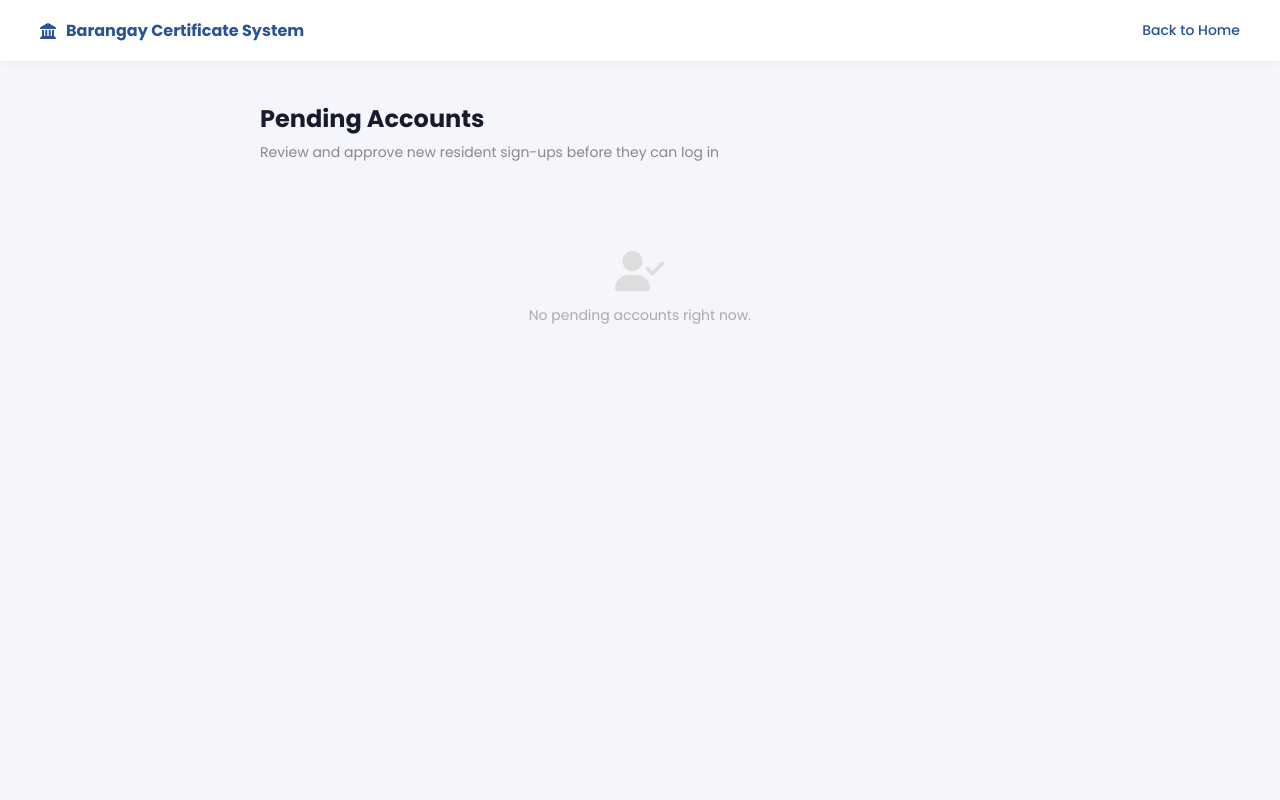
After one commit to connie-max/barangay-cert-system, a Django app: page /pending-accounts/ in a window 1280 px wide. The commit adds this page. Run offline with Django 5.2, Linux system fonts and the light colour scheme; the visitor is signed in with stand-in values (Sample User, id 1); data comes from the database, SQL or seed files in the repository.

Commit message:
Add resident account verification with staff approval, full name field, and fix Prettier formatting conflict with Django templates

```diff
--- a/certificates/forms.py
+++ b/certificates/forms.py
@@ -10,9 +10,10 @@ class CertificateRequestForm(forms.ModelForm):
 
 
 class ResidentSignUpForm(UserCreationForm):
+    full_name = forms.CharField(max_length=150)
     address = forms.CharField(max_length=255)
     contact_number = forms.CharField(max_length=20, required=False)
 
     class Meta:
         model = User
-        fields = ['username', 'password1', 'password2', 'address', 'contact_number']
+        fields = ['username', 'password1', 'password2', 'full_name', 'address', 'contact_number']
--- a/certificates/models.py
+++ b/certificates/models.py
@@ -11,11 +11,12 @@ class CertificateType(models.Model):
 
 class Resident(models.Model):
     user = models.OneToOneField(User, on_delete=models.CASCADE)
+    full_name = models.CharField(max_length=150, default='')
     address = models.CharField(max_length=255)
     contact_number = models.CharField(max_length=20, blank=True)
 
     def __str__(self):
-        return self.user.username
+        return self.full_name or self.user.username
 
 
 class CertificateRequest(models.Model):
--- /dev/null
+++ b/certificates/templates/certificates/pending_accounts.html
@@ -0,0 +1,183 @@
+<!doctype html>
+<html lang="en">
+    <head>
+        <meta charset="UTF-8" />
+        <title>Pending Accounts - Barangay Certificate System</title>
+        <link rel="preconnect" href="https://fonts.googleapis.com" />
+        <link
+            href="https://fonts.googleapis.com/css2?family=Poppins:wght@400;500;600;700&display=swap"
+            rel="stylesheet"
+        />
+        <link
+            rel="stylesheet"
+            href="https://cdnjs.cloudflare.com/ajax/libs/font-awesome/6.5.1/css/all.min.css"
+        />
+        <style>
+            * {
+                margin: 0;
+                padding: 0;
+                box-sizing: border-box;
+            }
+
+            body {
+                font-family: 'Poppins', sans-serif;
+                background: #f4f6fb;
+                min-height: 100vh;
+            }
+
+            .topbar {
+                background: #ffffff;
+                padding: 18px 40px;
+                display: flex;
+                justify-content: space-between;
+                align-items: center;
+                box-shadow: 0 2px 10px rgba(0, 0, 0, 0.04);
+            }
+
+            .topbar .brand {
+                display: flex;
+                align-items: center;
+                gap: 10px;
+                font-weight: 700;
+                font-size: 16px;
+                color: #2a5298;
+            }
+
+            .topbar a {
+                color: #2a5298;
+                text-decoration: none;
+                font-size: 14px;
+                font-weight: 500;
+            }
+
+            .container {
+                max-width: 800px;
+                margin: 0 auto;
+                padding: 40px 20px;
+            }
+
+            .container h1 {
+                font-size: 24px;
+                font-weight: 700;
+                color: #1a1a2e;
+                margin-bottom: 6px;
+            }
+
+            .container .subtitle {
+                font-size: 14px;
+                color: #888;
+                margin-bottom: 28px;
+            }
+
+            .account-card {
+                background: #ffffff;
+                border-radius: 14px;
+                padding: 20px 24px;
+                box-shadow: 0 4px 16px rgba(0, 0, 0, 0.05);
+                margin-bottom: 14px;
+                display: flex;
+                justify-content: space-between;
+                align-items: center;
+            }
+
+            .account-card .info .name {
+                font-weight: 600;
+                font-size: 15px;
+                color: #1a1a2e;
+            }
+
+            .account-card .info .meta {
+                font-size: 12px;
+                color: #999;
+                margin-top: 4px;
+            }
+
+            .account-card .actions {
+                display: flex;
+                gap: 8px;
+            }
+
+            .btn {
+                padding: 9px 18px;
+                border: none;
+                border-radius: 8px;
+                font-size: 13px;
+                font-weight: 600;
+                cursor: pointer;
+                font-family: 'Poppins', sans-serif;
+                text-decoration: none;
+                display: inline-block;
+            }
+
+            .btn-approve {
+                background: #d4edda;
+                color: #155724;
+            }
+
+            .btn-approve:hover {
+                background: #bfe5c6;
+            }
+
+            .btn-reject {
+                background: #f8d7da;
+                color: #721c24;
+            }
+
+            .btn-reject:hover {
+                background: #f3c1c6;
+            }
+
+            .empty {
+                text-align: center;
+                color: #aaa;
+                font-size: 14px;
+                padding: 60px 0;
+            }
+
+            .empty i {
+                font-size: 40px;
+                display: block;
+                margin-bottom: 14px;
+                color: #ddd;
+            }
+        </style>
+    </head>
+    <body>
+        <div class="topbar">
+            <div class="brand">
+                <i class="fa-solid fa-landmark"></i> Barangay Certificate System
+            </div>
+            <a href="{% url 'home' %}">Back to Home</a>
+        </div>
+
+        <div class="container">
+            <h1>Pending Accounts</h1>
+            <p class="subtitle">Review and approve new resident sign-ups before they can log in</p>
+
+            {% if pending_users %}
+            {% for account in pending_users %}
+            <div class="account-card">
+                <div class="info">
+                    <div class="name">{{ account.resident.full_name|default:account.username }}</div>
+                    <div class="meta">
+                        {% with joined_date=account.date_joined|date:"M d, Y" %}
+                        Username: {{ account.username }} &middot; Signed up {{ joined_date }}
+                        {% endwith %}
+                        {% if account.resident %}&mdash; {{ account.resident.address }}{% endif %}
+                    </div>
+                </div>
+                <div class="actions">
+                    <a href="{% url 'approve_account' account.id %}" class="btn btn-approve">Approve</a>
+                    <a href="{% url 'reject_account' account.id %}" class="btn btn-reject" onclick="return confirm('Reject and permanently remove this account?')">Reject</a>
+                </div>
+            </div>
+            {% endfor %}
+            {% else %}
+            <div class="empty">
+                <i class="fa-solid fa-user-check"></i>
+                No pending accounts right now.
+            </div>
+            {% endif %}
+        </div>
+    </body>
+</html>
--- a/certificates/views.py
+++ b/certificates/views.py
@@ -1,6 +1,7 @@
 from django.shortcuts import render, redirect, get_object_or_404
 from django.contrib.auth.decorators import login_required, user_passes_test
 from django.contrib.auth import login
+from django.contrib.auth.models import User
 from .forms import CertificateRequestForm, ResidentSignUpForm
 from .models import Resident, CertificateRequest
 from django.http import HttpResponse
@@ -60,14 +61,16 @@ def signup(request):
     if request.method == 'POST':
         form = ResidentSignUpForm(request.POST)
         if form.is_valid():
-            user = form.save()
+            user = form.save(commit=False)
+            user.is_active = False  # pending staff approval
+            user.save()
             Resident.objects.create(
                 user=user,
+                full_name=form.cleaned_data.get('full_name'),
                 address=form.cleaned_data.get('address'),
                 contact_number=form.cleaned_data.get('contact_number')
             )
-            login(request, user)
-            return redirect('home')
+            return render(request, 'certificates/signup_pending.html')
     else:
         form = ResidentSignUpForm()
 
@@ -99,6 +102,24 @@ def mark_as_paid(request, request_id):
     cert_request.save()
     return redirect('manage_requests')
 
+@user_passes_test(is_staff_user)
+def pending_accounts(request):
+    pending_users = User.objects.filter(is_active=False, is_staff=False)
+    return render(request, 'certificates/pending_accounts.html', {'pending_users': pending_users})
+
+@user_passes_test(is_staff_user)
+def approve_account(request, user_id):
+    account = get_object_or_404(User, id=user_id, is_active=False)
+    account.is_active = True
+    account.save()
+    return redirect('pending_accounts')
+
+@user_passes_test(is_staff_user)
+def reject_account(request, user_id):
+    account = get_object_or_404(User, id=user_id, is_active=False)
+    account.delete()
+    return redirect('pending_accounts')
+
 @login_required
 def download_certificate(request, request_id):
     resident = Resident.objects.get(user=request.user)
@@ -125,7 +146,7 @@ def download_certificate(request, request_id):
     p.setFont("Helvetica", 12)
     p.drawString(100, height - 220, f"This is to certify that:")
     p.setFont("Helvetica-Bold", 14)
-    p.drawString(100, height - 250, resident.user.username)
+    p.drawString(100, height - 250, resident.full_name or resident.user.username)
     p.setFont("Helvetica", 12)
     p.drawString(100, height - 280, f"Address: {resident.address}")
     p.drawString(100, height - 310, f"Is a resident in good standing as of {cert_request.date_updated.strftime('%B %d, %Y')}.")
--- a/config/settings.py
+++ b/config/settings.py
@@ -127,4 +127,5 @@ MAILERS = {
     },
 }
 
+LOGIN_URL = 'login'
 LOGIN_REDIRECT_URL = 'home'
--- a/config/urls.py
+++ b/config/urls.py
@@ -33,4 +33,7 @@ urlpatterns = [
     path('manage-requests/<int:request_id>/<str:new_status>/', certificates_views.update_request_status, name='update_request_status'),
     path('certificate/<int:request_id>/download/', certificates_views.download_certificate, name='download_certificate'),
     path('my-requests/<int:request_id>/cancel/', certificates_views.cancel_request, name='cancel_request'),
+    path('pending-accounts/', certificates_views.pending_accounts, name='pending_accounts'),
+    path('pending-accounts/<int:user_id>/approve/', certificates_views.approve_account, name='approve_account'),
+    path('pending-accounts/<int:user_id>/reject/', certificates_views.reject_account, name='reject_account'),
 ]
```
Also changed, not shown: certificates/templates/certificates/home.html (+18 -0 lines), certificates/templates/certificates/signup.html (+12 -0 lines), certificates/templates/certificates/signup_pending.html (added, +94 -0 lines), certificates/migrations/0003_resident_full_name.py (added).
